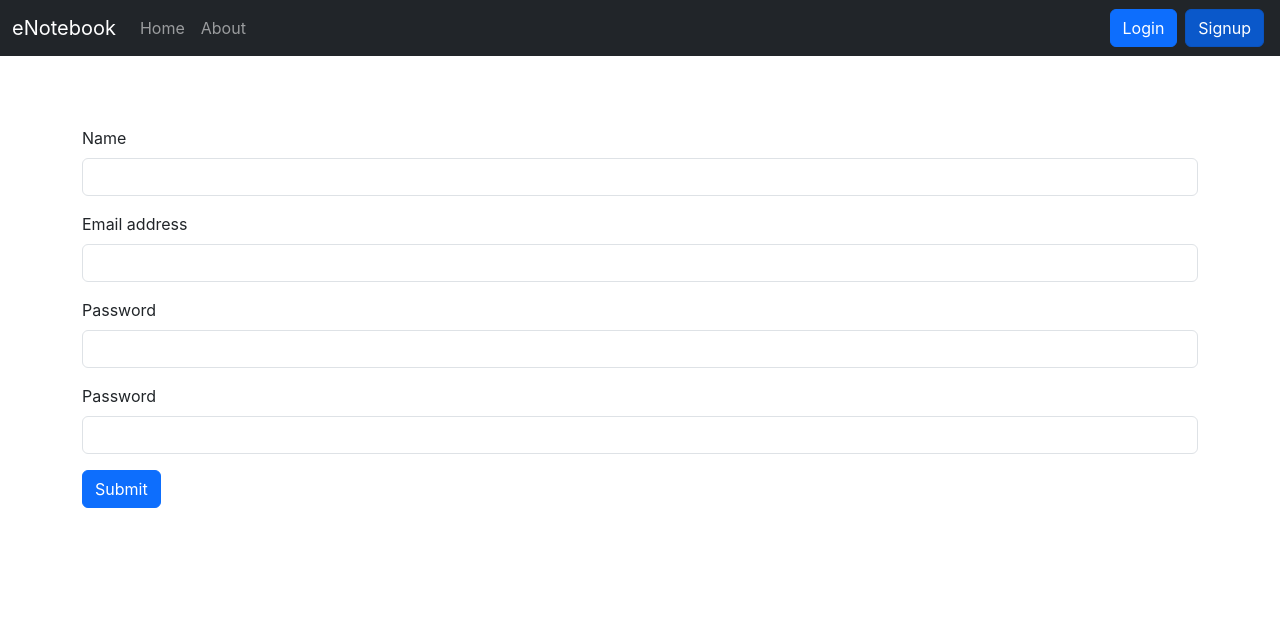
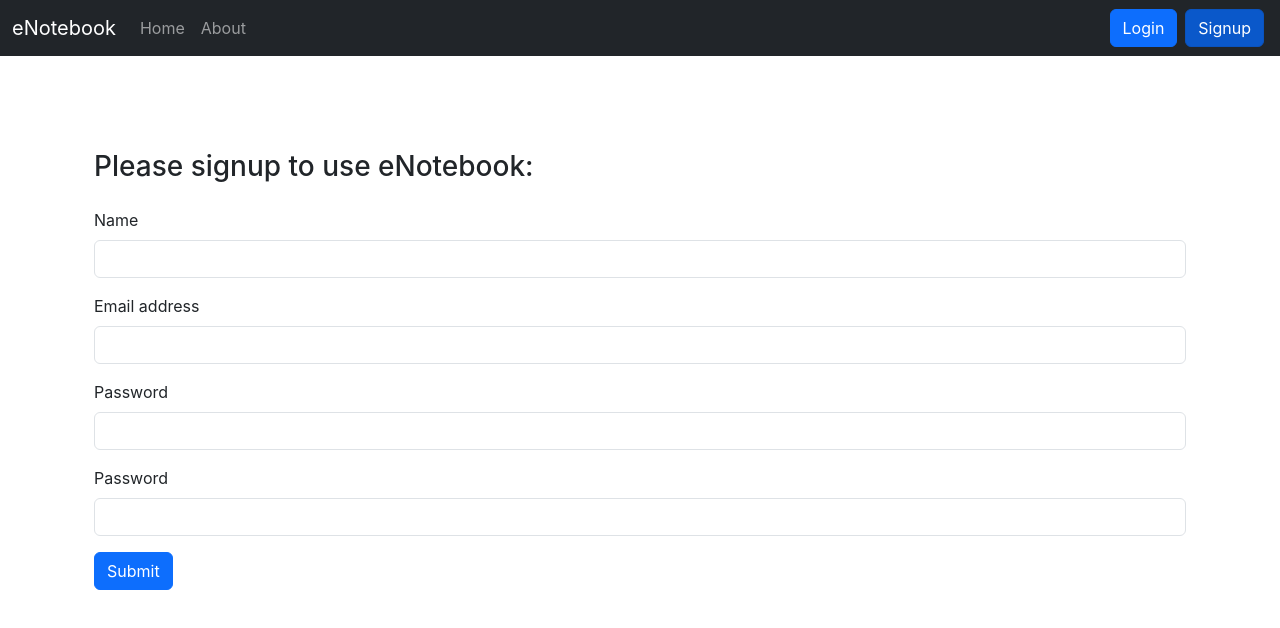
Before and after one commit to manmohanbcs11/enotebook, a React (Create React App) app: page /signup in a window 1280 px wide. Shown: the top 628 px of the page. Built offline with nearby package versions, Linux system fonts and the light colour scheme; the HTML template or start-up script is replaced by a standard one.

Commit message:
little tweaks

```diff
--- a/src/components/Login.tsx
+++ b/src/components/Login.tsx
@@ -36,7 +36,8 @@ export const Login = (props: LoginProps) => {
   }
 
   return (
-    <div className='container'>
+    <div className='container mt-2'>
+      <h3 className='my-4'>Please login to use eNotebook:</h3>
       <form onSubmit={handleOnSubmit}>
         <div className="mb-3">
           <label htmlFor="email" className="form-label">Email address</label>
--- a/src/components/Signup.tsx
+++ b/src/components/Signup.tsx
@@ -47,7 +47,8 @@ export const Signup = (props: SignupProps) => {
   }
 
   return (
-    <div>
+    <div className='container mt-2'>
+      <h3 className='my-4'>Please signup to use eNotebook:</h3>
       <form onSubmit={handleOnSubmit}>
         <div className="mb-3">
           <label htmlFor="name" className="form-label">Name</label>
```
